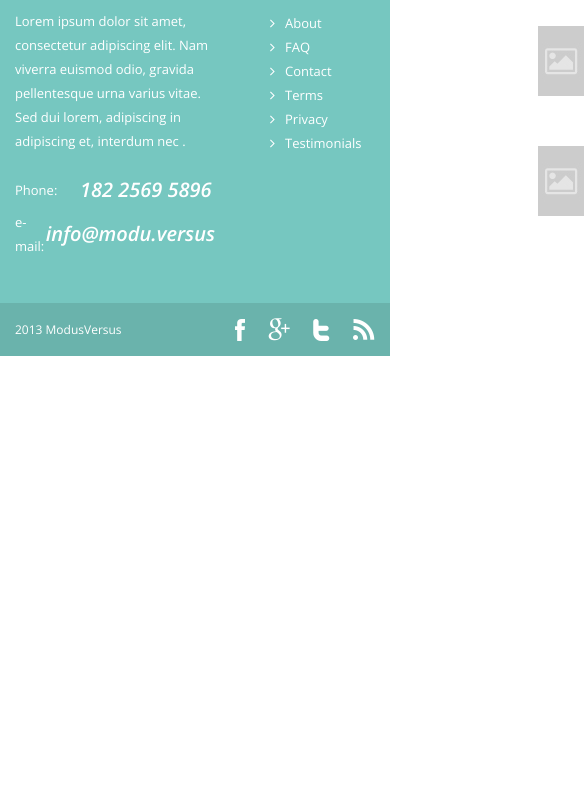
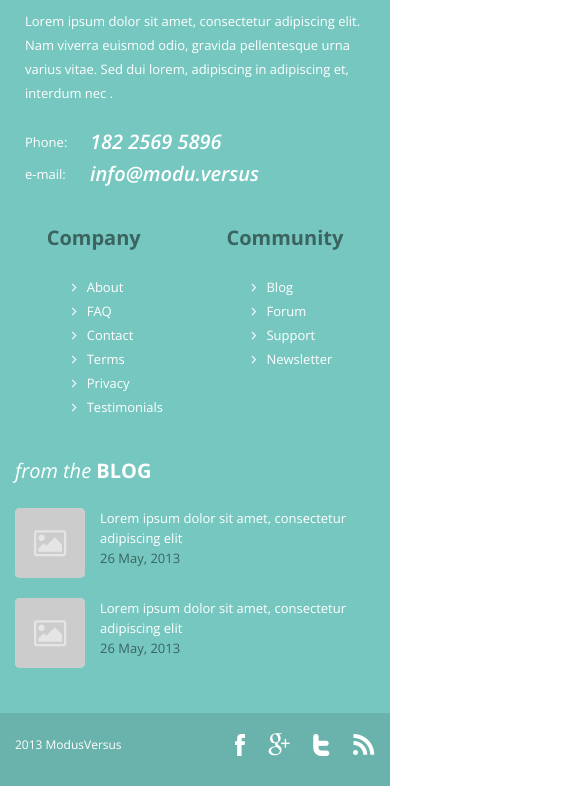
Before and after one commit to ashuksu-portfolio/shark-sw__test, a website: page app/index.html in a window 390 px wide. Shown: the part 3835-4621 px from the top of the page, 585 px wide, since content can reach past the window. Before the commit the page ends 4191 px from the top, so only its background shows below. Drawn offline with nearby package versions, Linux system fonts and the light colour scheme; files whose address does not match are found by name.

Commit message:
responsive footer

```diff
--- a/app/js/main.js
+++ b/app/js/main.js
@@ -77,7 +77,6 @@ $(function () {
                autoplaySpeed: 1500,
                infinite: true,
                speed: 600,
-               // adaptiveHeight: true,
             }
          }
       ]
@@ -120,7 +119,9 @@ $(function () {
    // * --------------------------------------------------------
 
 
-   $(".app__img").addClass("wow fadeInLeft").attr("data-wow-offset", "200");
+   // $(".app__img").addClass("wow fadeInLeft").attr("data-wow-offset", "200");
+
+   // $(".header").addClass("wow flipInX");
 
    new WOW().init();
 
--- a/app/scss/_media.scss
+++ b/app/scss/_media.scss
@@ -68,6 +68,16 @@
     &__item--quotes {
       order: 2;
     }
+  }
+}
+
+@media (max-width: 1110px) {
+  .footer__inner > div + div {
+    margin-left: 10px;
+  }
+
+  .footer__inner .footer__blog {
+    margin-left: 20px;
   }
 }
 
@@ -216,6 +226,25 @@
 }
 
 @media (max-width: 850px) {
+  .footer__inner {
+    flex-wrap: wrap;
+    justify-content: flex-start;
+  }
+
+  .footer__inner > div + div {
+    margin-right: 30px;
+    margin-left: 0;
+  }
+
+  .footer__contacts {
+    margin-right: 30px;
+  }
+
+  .footer__inner .footer__blog {
+    margin-left: 30px;
+    margin-right: 0;
+  }
+
   .why {
     padding-top: 40px;
 
@@ -375,6 +404,11 @@
     }
   }
 }
+@media (max-width: 580px) {
+  .footer__inner {
+    justify-content: space-around;
+  }
+}
 
 @media (max-width: 560px) {
   .main-slider__item {
@@ -390,6 +424,21 @@
 }
 
 @media (max-width: 520px) {
+  .footer-copy {
+    &__inner {
+      flex-wrap: wrap;
+      padding: 5px 0 5px;
+    }
+
+    &__text {
+      margin-bottom: 10px;
+    }
+
+    &__social-list {
+      margin-bottom: 10px;
+    }
+  }
+
   .ourclients__heading {
     padding-right: 0px;
   }
@@ -439,6 +488,27 @@
 }
 
 @media (max-width: 480px) {
+  .footer__inner > div + div {
+    margin-right: 0px;
+    margin-left: 0;
+  }
+
+  .footer__contacts {
+    padding-left: 10px;
+    padding-right: 5px;
+    max-width: 480px;
+    margin-right: 0px;
+  }
+
+  .footer__blog {
+    max-width: 480px;
+  }
+
+  .footer__inner .footer__blog {
+    margin-left: 0px;
+    margin-right: 0;
+  }
+
   .ourclients__title {
     flex: 0 1 auto;
     max-width: 300px;
--- a/app/scss/style.scss
+++ b/app/scss/style.scss
@@ -1022,9 +1022,11 @@
     display: flex;
     justify-content: space-between;
     margin-bottom: 20px;
+    align-items: start;
   }
 
   &__blog-link {
+    flex: 1 0 auto;
     border-radius: 5px;
     overflow: hidden;
     display: flex;
@@ -1043,6 +1045,8 @@
 
   &__blog-text {
     color: #fff;
+    max-height: 100px;
+    overflow: hidden;
   }
 
   &__blog-date {
@@ -1072,6 +1076,9 @@
   &__social-list {
     display: flex;
     align-items: center;
+    max-width: 160px;
+    width: 100%;
+    justify-content: flex-end;
 
     li {
       display: flex;
```
Also changed, not shown: app/css/style.min.css.
